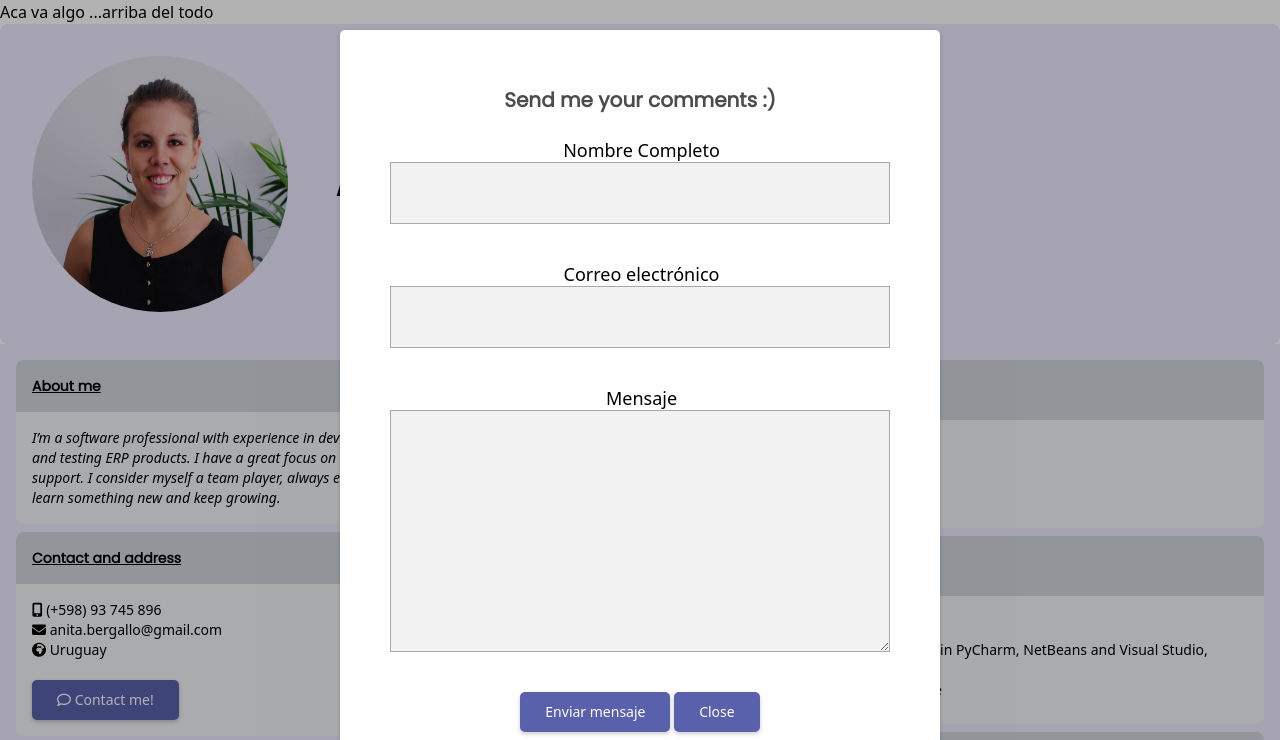
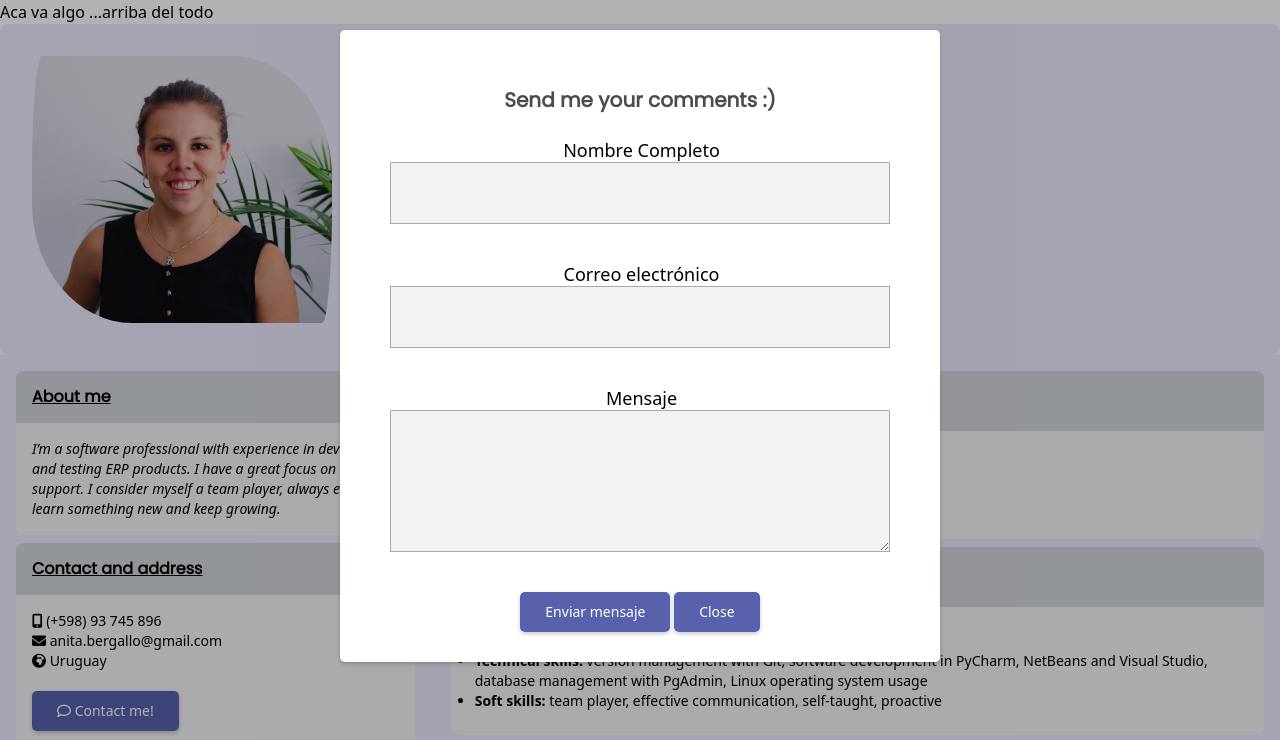
Before and after one commit to ucudal/PW_2021_Website-AnaBergallo, a website: page docs/index.html in a window 1280 px wide. Both pictures are taken after a click on the button "Contact me!". Shown: the top 740 px of the page. Drawn offline with Linux system fonts and the light colour scheme.

Commit message:
fixed - feedback

```diff
--- a/docs/css/miestilo.css
+++ b/docs/css/miestilo.css
@@ -7,7 +7,20 @@
 body h3 {
   font-family: 'Poppins', sans-serif;
   color: black;
-  font-size: 20;
+  font-size: 16px;
+}
+
+.text-title {
+  font-family: 'Lucida Grande', 'Lucida Sans Unicode', Geneva, Verdana, sans-serif;
+  color: black;
+  font-size: 24px;
+  text-align: center;
+}
+
+.foto-1 {
+  width: 24;
+  height: 24;
+  border-radius: 10px 100px / 120px;
 }
 
 button {
@@ -39,8 +52,8 @@ button {
   text-align: center;
   margin-top: 0;
   color: rgba(0, 0, 0, 0.7);
-  font-size: 20px;
-  margin: 30px;
+  font-size: 18px;
+  margin: 10px;
 }
 
 .show {
@@ -52,8 +65,8 @@ button {
   background-color: #fff;
   margin: auto;
   margin-top: 30px;
-  width: 600px;
-  max-width: 100%;
+  width: 300px;
+  max-width: 70%;
   padding: 30px 50px;
   border-radius: 5px;
   box-shadow: 0 2px 4px rgba(0, 0, 0, 0.2);
@@ -65,37 +78,25 @@ button {
 .modal h1 {
   margin: 0;
   font-family: 'Poppins', sans-serif;
-  /* display: flex; */
-  /* align-items: center; */
   justify-content: center;
-  /* min-height: 100vh; */
-
-}
-
-.modal p {
-  opacity: 0.7;
-  font-size: 14px;
 }
 
 
 .form-imput {
   display: block;
   width: 100%;
-  font-size: 18px;
-  padding: 20px;
+  font-size: 15px;
+  padding: 10px;
   background: rgba(0, 0, 0, 0.05);
   border: 1px solid #0000004d;
-  margin-bottom: 40px;
-
+  margin-bottom: 20px;
 }
 
 .form-label {
-  /* display: block; */
   width: 100%;
-  font-size: 18px;
+  font-size: 14px;
   color: black;
   padding-left: 3px;
-  /* position: absolute; */
   background: transparent;
   margin-top: -85;
   z-index: -60;
@@ -107,3 +108,28 @@ button {
  .form-label{
   margin-top: -135;
  }
+
+
+ @media (min-width: 768px) {
+   .text-title{
+    font-size: 40px;
+    text-shadow: 1px 1px 2px rgb(113, 65, 202);
+   }
+
+   .modal-header {
+    font-size: 20px;
+    margin: 30px;
+  }
+  .modal {
+    width: 600px;
+    max-width: 100%;
+  }
+  .form-imput {
+    font-size: 18px;
+    padding: 20px;
+    margin-bottom: 40px;
+  }
+  .form-label {
+    font-size: 18px;
+   }
+ }
--- a/docs/index.html
+++ b/docs/index.html
@@ -17,11 +17,11 @@
             <div class="rounded-lg flex space-x-12 p-8 items-center bg-purple-100">
                 <div>
                     <img src="img/my_photo.jpg" alt="Foto de Ana Bergallo"
-                    width="300" class="w-64 h-64  rounded-full" id="foto-1">
+                    width="300" class="foto-1">
                 </div>
-                <div class="flex flex-col">
-                    <div>
-                        <p class="font-mono md:text-4xl text-lg pl-18">Ana Bergallo</h1>
+                <div>
+                    <div >
+                        <p class="text-title">Ana Bergallo</h1>
                     </div>
                 </div>
             </div>
@@ -72,7 +72,7 @@
                                     <input class='form-imput' name="email" type="email" id="email" required>
 
                                     <label class='form-label' for="message">Mensaje</label>
-                                    <textarea  class='form-imput' id="message" name="message" id="" cols="45" rows="10" required></textarea>
+                                    <textarea  class='form-imput' id="message" name="message" id="" cols="35" rows="5" required></textarea>
 
                                 <button id="btn-enviarMensaje">Enviar mensaje</button>
                                 <button id="btn_close">Close</button>
```
